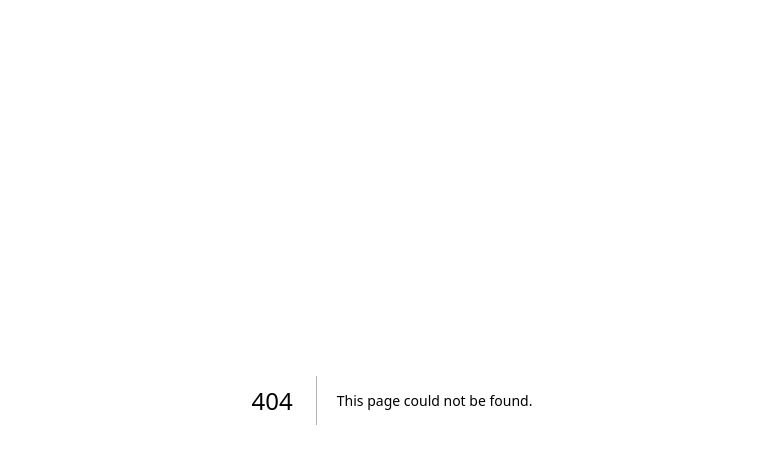
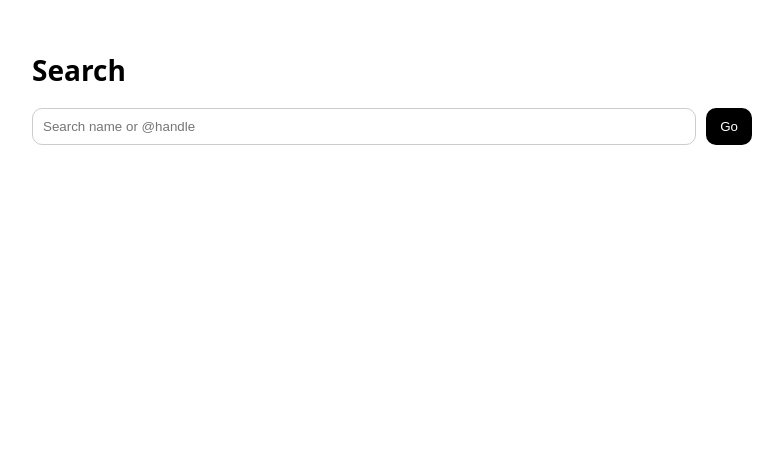
Before and after one commit to MattMaddoxjr/Authored, a Next.js app: page /search in a window 1280 px wide. Before the commit this address had no page. Shown: the top 464 px of the page, without its empty margins (248-1031 px from the left). Built offline with nearby package versions, Linux system fonts and the light colour scheme.

Commit message:
Create page.tsx

```diff
--- /dev/null
+++ b/app/search/page.tsx
@@ -0,0 +1,72 @@
+import { db } from "@/lib/db";
+
+export default async function SearchPage({
+  searchParams,
+}: {
+  searchParams: { q?: string };
+}) {
+  const q = (searchParams.q || "").trim();
+
+  const results = q
+    ? await db.page.findMany({
+        where: {
+          privacyMode: "PUBLIC",
+          OR: [
+            { displayName: { contains: q, mode: "insensitive" } },
+            { handle: { contains: q, mode: "insensitive" } },
+          ],
+        },
+        take: 20,
+      })
+    : [];
+
+  return (
+    <main style={{ maxWidth: 720, margin: "0 auto", padding: 24 }}>
+      <h1 style={{ fontSize: 28 }}>Search</h1>
+
+      <form style={{ display: "flex", gap: 10, marginTop: 12 }}>
+        <input
+          name="q"
+          defaultValue={q}
+          placeholder="Search name or @handle"
+          style={{
+            flex: 1,
+            padding: 10,
+            borderRadius: 10,
+            border: "1px solid #ccc",
+          }}
+        />
+        <button
+          style={{
+            padding: "10px 14px",
+            borderRadius: 10,
+            background: "black",
+            color: "white",
+            border: "none",
+          }}
+        >
+          Go
+        </button>
+      </form>
+
+      <div style={{ marginTop: 18, display: "grid", gap: 10 }}>
+        {results.map((r) => (
+          <a
+            key={r.id}
+            href={`/p/@${r.handle}`}
+            style={{
+              border: "1px solid #ddd",
+              borderRadius: 12,
+              padding: 12,
+              textDecoration: "none",
+              color: "black",
+            }}
+          >
+            <div style={{ fontWeight: 700 }}>{r.displayName}</div>
+            <div style={{ color: "#666" }}>@{r.handle}</div>
+          </a>
+        ))}
+      </div>
+    </main>
+  );
+}
```
